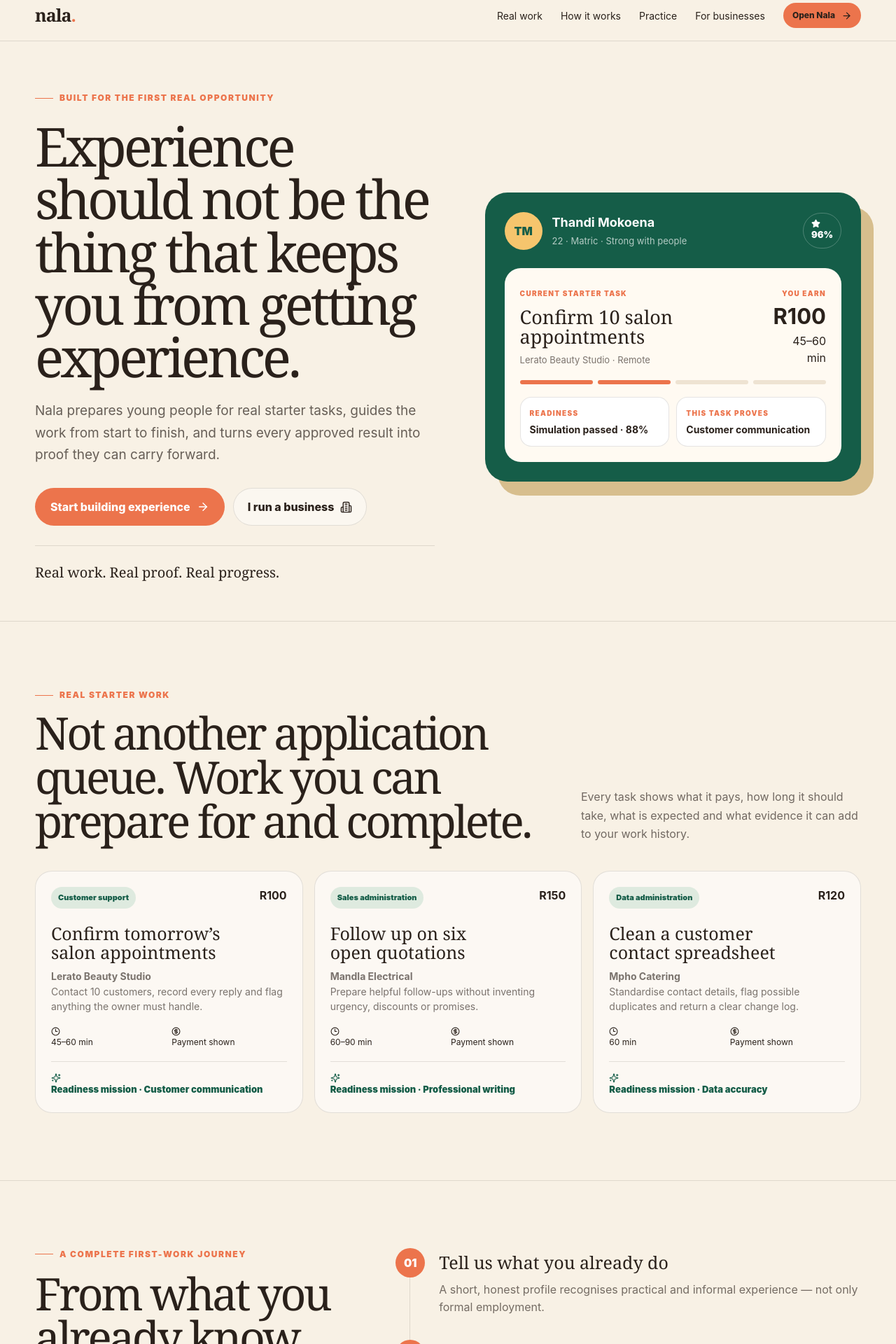
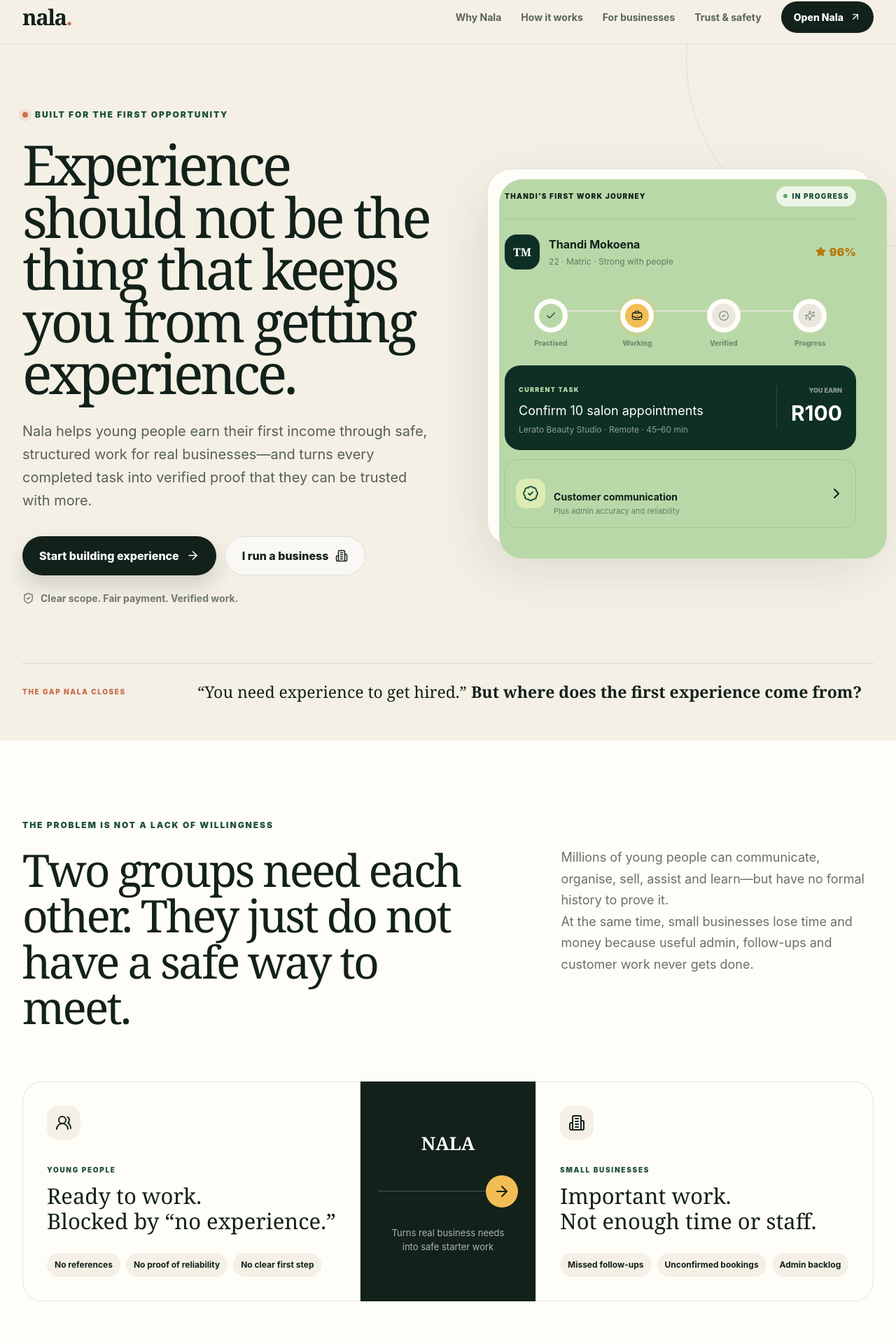
Before and after one commit to Buttercode-systems/Nala, a Next.js app: page / in a window 1280 px wide. Shown: the part 14-1934 px from the top of the page at 70% size. Built offline with nearby package versions, Linux system fonts and the light colour scheme.

Commit message:
Restore exact pre-Lovable landing page

```diff
--- a/src/app/page.tsx
+++ b/src/app/page.tsx
@@ -1,38 +1,117 @@
 import Link from "next/link";
-import {ArrowRight,BadgeCheck,BriefcaseBusiness,Building2,CircleDollarSign,Clock3,ShieldCheck,Sparkles,Star} from "lucide-react";
+import {ArrowRight, BadgeCheck, BriefcaseBusiness, Building2, Check, ChevronRight, CircleDollarSign, HeartHandshake, ShieldCheck, Sparkles, Star, UsersRound} from "lucide-react";
+import {Nav} from "@/components/nav";
 
-const tasks=[
- {category:"Customer support",title:"Confirm tomorrow’s salon appointments",business:"Lerato Beauty Studio",pay:"R100",time:"45–60 min",proof:"Customer communication",detail:"Contact 10 customers, record every reply and flag anything the owner must handle."},
- {category:"Sales administration",title:"Follow up on six open quotations",business:"Mandla Electrical",pay:"R150",time:"60–90 min",proof:"Professional writing",detail:"Prepare helpful follow-ups without inventing urgency, discounts or promises."},
- {category:"Data administration",title:"Clean a customer contact spreadsheet",business:"Mpho Catering",pay:"R120",time:"60 min",proof:"Data accuracy",detail:"Standardise contact details, flag possible duplicates and return a clear change log."}
-];
-const steps=[
- ["01","Tell us what you already do","A short, honest profile recognises practical and informal experience — not only formal employment."],
- ["02","See a suitable starting point","Nala shows work that matches your access, strengths and readiness rather than sending you into a crowded application queue."],
- ["03","Practise the specific work","Complete a job-specific readiness mission with realistic decisions, written work, feedback and a meaningful pass standard."],
- ["04","Accept clear, paid work","See payment, time, scope, device needs and expected evidence before you commit."],
- ["05","Do the work with guidance","Use a structured workbench, quality checks and clear escalation rules while completing the real task."],
- ["06","Turn the result into proof","The business verifies the work. Your readiness, quality and reliability become portable evidence in your Work Passport."]
-];
-const simulations=[
- {tag:"Customer support",title:"Appointment confirmation shift",copy:"Inspect booking conflicts, write a real confirmation message, classify replies and prepare a shift handover.",demo:["Spot a double-booking","Handle a late arrival","Log every customer outcome"]},
- {tag:"Data administration",title:"Customer data cleanup lab",copy:"Find record errors, choose safe cleanup actions, preserve the original file and produce a proper change log.",demo:["Identify invalid fields","Flag possible duplicates","Explain unresolved exceptions"]},
- {tag:"Finance administration",title:"Invoice reminder control room",copy:"Verify invoice facts, separate disputes from reminders and prepare accurate, respectful customer communication.",demo:["Audit before contact","Classify customer replies","Escalate a dispute safely"]}
+const workerSteps=[
+  ["01","Tell us what you can already do","Formal jobs are not the only experience that counts. Helping at a salon, selling products, managing a WhatsApp group or organising community work can all reveal useful skills."],
+  ["02","Practise before real work","Nala gives you a short, guided simulation so you can build confidence and the business can trust that you understand the task."],
+  ["03","Complete safe, paid work","You see the scope, payment, deadline and evidence requirements before accepting. Nala guides the process without hiding what is expected."],
+  ["04","Turn work into proof","The business verifies your quality, reliability and communication. That evidence grows your work passport and unlocks better opportunities."],
 ];
 
-export default function Home(){return <div className="landing-v2">
- <header className="v2-nav"><div className="v2-wrap v2-nav-inner"><Link href="/" className="v2-brand">nala<span>.</span></Link><nav className="v2-links" aria-label="Primary navigation"><a href="#work">Real work</a><a href="#journey">How it works</a><a href="#practice">Practice</a><a href="#business">For businesses</a><Link href="/worker" className="v2-nav-cta">Open Nala <ArrowRight size={15}/></Link></nav></div></header>
- <main>
-  <section className="v2-hero"><div className="v2-wrap v2-hero-grid"><div><div className="v2-kicker">Built for the first real opportunity</div><h1>Experience should not be the thing that keeps you from getting experience.</h1><p className="v2-hero-lede">Nala prepares young people for real starter tasks, guides the work from start to finish, and turns every approved result into proof they can carry forward.</p><div className="v2-actions"><Link href="/worker" className="v2-primary">Start building experience <ArrowRight size={18}/></Link><Link href="/business" className="v2-secondary">I run a business <Building2 size={17}/></Link></div><div className="v2-manifesto">Real work. Real proof. Real progress.</div></div>
-   <div className="v2-journey" aria-label="Sample Nala work journey"><div className="v2-person"><div className="v2-avatar">TM</div><div><strong>Thandi Mokoena</strong><p>22 · Matric · Strong with people</p></div><div className="v2-score"><Star size={13} fill="currentColor"/> 96%</div></div><div className="v2-task"><div className="v2-task-top"><div><small>Current starter task</small><h3>Confirm 10 salon appointments</h3><p>Lerato Beauty Studio · Remote</p></div><div className="v2-pay"><small>You earn</small><strong>R100</strong><span>45–60 min</span></div></div><div className="v2-progress"><span/><span/><span/><span/></div><div className="v2-proof"><div><span className="v2-micro">Readiness</span><strong>Simulation passed · 88%</strong></div><div><span className="v2-micro">This task proves</span><strong>Customer communication</strong></div></div></div></div>
-  </div></section>
-  <section className="v2-section" id="work"><div className="v2-wrap"><div className="v2-section-head"><div><div className="v2-kicker">Real starter work</div><h2 className="v2-section-title">Not another application queue. Work you can prepare for and complete.</h2></div><p className="v2-section-copy">Every task shows what it pays, how long it should take, what is expected and what evidence it can add to your work history.</p></div><div className="v2-task-grid">{tasks.map(task=><article className="v2-market-card" key={task.title}><div className="v2-market-top"><span className="v2-pill">{task.category}</span><strong>{task.pay}</strong></div><h3>{task.title}</h3><p><strong>{task.business}</strong></p><p>{task.detail}</p><div className="v2-meta"><span><Clock3 size={13}/> {task.time}</span><span><CircleDollarSign size={13}/> Payment shown</span></div><div className="v2-unlock"><Sparkles size={14}/> Readiness mission · {task.proof}</div></article>)}</div></div></section>
-  <section className="v2-section" id="journey"><div className="v2-wrap v2-story"><div><div className="v2-kicker">A complete first-work journey</div><h2>From what you already know to proof that speaks for you.</h2><p className="v2-story-intro">Nala does not ask a young person to pretend they already have a career. It creates a safe starting point and records what they prove along the way.</p></div><div className="v2-timeline">{steps.map(([n,title,copy])=><article className="v2-step" key={n}><span className="v2-step-num">{n}</span><div><h3>{title}</h3><p>{copy}</p></div></article>)}</div></div></section>
-  <section className="v2-section" id="practice"><div className="v2-wrap"><div className="v2-section-head"><div><div className="v2-kicker">Practise before real work</div><h2 className="v2-section-title">Train for the actual task — not a generic quiz.</h2></div><p className="v2-section-copy">Each work category has its own readiness mission, interaction types, coaching and pass standard. A worker must demonstrate understanding before task acceptance.</p></div><div className="v2-sim-grid">{simulations.map(sim=><article className="v2-sim-card" key={sim.title}><span className="v2-pill">{sim.tag}</span><h3>{sim.title}</h3><p>{sim.copy}</p><div className="v2-sim-demo"><strong>Inside this mission</strong>{sim.demo.map(item=><div className="v2-demo-row" key={item}><span className="v2-demo-dot"/>{item}</div>)}</div></article>)}</div><div className="v2-actions" style={{justifyContent:"center",marginTop:48}}><Link href="/worker" className="v2-secondary">Explore the practice library <ArrowRight size={17}/></Link></div></div></section>
-  <section className="v2-section"><div className="v2-wrap v2-passport"><div><div className="v2-kicker">Proof-of-Work Passport</div><h2>Do not just say you are reliable. Show what businesses verified.</h2><p className="v2-passport-copy">Every approved task and passed readiness mission becomes structured evidence: the work completed, skills demonstrated, business verification and reliability over time.</p><div className="v2-actions"><Link href="/passport" className="v2-primary">View the sample Passport <ArrowRight size={17}/></Link></div></div><div className="v2-passport-card"><div className="v2-passport-head"><div className="v2-avatar">TM</div><div><h3>Thandi Mokoena</h3><p>Proof-of-Work Passport</p></div><BadgeCheck size={28} color="#155d48" style={{marginLeft:"auto"}}/></div><div className="v2-passport-stats"><div><strong>3</strong><span>Verified tasks</span></div><div><strong>96%</strong><span>Reliability</span></div><div><strong>4</strong><span>Skills proven</span></div></div><div className="v2-evidence"><div><span>Appointment confirmation</span><strong>Verified · 5/5</strong></div><div><span>Customer data cleanup</span><strong>Verified · 5/5</strong></div><div><span>Readiness missions</span><strong>3 passed</strong></div></div></div></div></section>
-  <section className="v2-section v2-business" id="business"><div className="v2-wrap v2-business-grid"><div><div className="v2-kicker" style={{color:"#f6c56d"}}>For small businesses</div><h2>Get the important small work done — without hiring for a full-time role.</h2><p>Choose an outcome, add your business information and review the final result. Nala prepares the worker, structures the task and keeps scope, quality checks and evidence visible.</p><div className="v2-actions"><Link href="/business" className="v2-primary">Open the business workspace <ArrowRight size={17}/></Link></div></div><div className="v2-template-stack">{["Confirm tomorrow’s appointments","Prepare quotation follow-ups","Clean customer spreadsheets","Prepare invoice reminders","Draft review-ready social content"].map((item,index)=><div className="v2-template" key={item}><div><span>0{index+1} · Structured task template</span><strong>{item}</strong></div><BriefcaseBusiness size={20}/></div>)}</div></div></section>
-  <section className="v2-section"><div className="v2-wrap v2-safety"><div><div className="v2-kicker">Trust must be built into the work</div><h2 className="v2-section-title">Starter work should never mean careless or exploitative work.</h2></div><div className="v2-safety-list">{["Payment, time and expected evidence are visible before acceptance.","Job-specific readiness is completed before supported tasks can be accepted.","Workers are guided by approved instructions and clear authority boundaries.","Businesses can verify completed work or request a documented correction.","Readiness results and approved work are recorded separately and transparently.","Demo records stay isolated from future live marketplace data."].map(item=><div className="v2-safety-item" key={item}><ShieldCheck size={18} color="#155d48"/><span>{item}</span></div>)}</div></div></section>
-  <section className="v2-final"><div className="v2-wrap"><div className="v2-final-box"><h2>Nobody should be locked out of work because they have never worked.</h2><p>Nala gives a young person the first safe chance, records what they prove and helps that first task lead somewhere.</p><div className="v2-actions"><Link href="/worker" className="v2-primary">Start building experience <ArrowRight size={18}/></Link><Link href="/business" className="v2-secondary" style={{color:"white",borderColor:"rgba(255,255,255,.38)"}}>Create a task <Building2 size={17}/></Link></div></div></div></section>
- </main>
- <footer className="v2-footer"><div className="v2-wrap v2-footer-inner"><div><strong className="v2-brand">nala<span>.</span></strong><p>Real work. Real proof. Real progress.</p></div><div className="v2-footer-links"><a href="#work">Real work</a><a href="#journey">How it works</a><a href="#practice">Practice</a><a href="#business">For businesses</a></div><div>Built in South Africa · © 2026 Nala</div></div></footer>
- </div>}
+const businessOutcomes=["Confirm tomorrow’s appointments","Prepare quotation follow-ups","Clean customer spreadsheets","Draft social content","Prepare invoice reminders"];
+const safeguards=["No unpaid trial work","Payment shown before acceptance","Verified business and task history","Clear disputes and cancellation rules"];
+
+export default function Home(){
+ return <div className="landing-shell">
+  <Nav/>
+  <main>
+   <section className="hero-stage">
+    <div className="hero-grid">
+     <div className="hero-copy reveal-up">
+      <div className="eyebrow"><span className="eyebrow-dot"/>Built for the first opportunity</div>
+      <h1>Experience should not be the thing that keeps you from getting experience.</h1>
+      <p className="hero-lede">Nala helps young people earn their first income through safe, structured work for real businesses—and turns every completed task into verified proof that they can be trusted with more.</p>
+      <div className="hero-actions">
+       <Link href="/worker" className="primary-cta">Start building experience <ArrowRight size={19}/></Link>
+       <Link href="/business" className="secondary-cta">I run a business <Building2 size={18}/></Link>
+      </div>
+      <div className="trust-line"><ShieldCheck size={17}/><span>Clear scope. Fair payment. Verified work.</span></div>
+     </div>
+
+     <div className="journey-board reveal-up delay-1" aria-label="Example Nala work journey">
+      <div className="journey-topline"><span>THANDI’S FIRST WORK JOURNEY</span><span className="live-pill"><span/>IN PROGRESS</span></div>
+      <div className="journey-person">
+       <div className="portrait-mark">TM</div>
+       <div><strong>Thandi Mokoena</strong><p>22 · Matric · Strong with people</p></div>
+       <div className="journey-score"><Star size={15} fill="currentColor"/> 96%</div>
+      </div>
+      <div className="journey-track">
+       <div className="track-line"/>
+       <div className="journey-node done"><Check size={16}/><span>Practised</span></div>
+       <div className="journey-node active"><BriefcaseBusiness size={16}/><span>Working</span></div>
+       <div className="journey-node"><BadgeCheck size={16}/><span>Verified</span></div>
+       <div className="journey-node"><Sparkles size={16}/><span>Progress</span></div>
+      </div>
+      <div className="task-ticket">
+       <div><span className="ticket-label">CURRENT TASK</span><h3>Confirm 10 salon appointments</h3><p>Lerato Beauty Studio · Remote · 45–60 min</p></div>
+       <div className="ticket-pay"><small>YOU EARN</small><strong>R100</strong></div>
+      </div>
+      <div className="passport-preview">
+       <div className="passport-icon"><BadgeCheck/></div>
+       <div><span>WHAT THIS WILL PROVE</span><strong>Customer communication</strong><p>Plus admin accuracy and reliability</p></div>
+       <ChevronRight/>
+      </div>
+     </div>
+    </div>
+    <div className="hero-footnote"><span>THE GAP NALA CLOSES</span><p>“You need experience to get hired.” <strong>But where does the first experience come from?</strong></p></div>
+   </section>
+
+   <section className="problem-section" id="why-nala">
+    <div className="section-kicker">The problem is not a lack of willingness</div>
+    <div className="problem-grid">
+     <h2>Two groups need each other. They just do not have a safe way to meet.</h2>
+     <div className="problem-copy"><p>Millions of young people can communicate, organise, sell, assist and learn—but have no formal history to prove it.</p><p>At the same time, small businesses lose time and money because useful admin, follow-ups and customer work never gets done.</p></div>
+    </div>
+    <div className="bridge-visual">
+     <article className="bridge-side worker-side"><div className="bridge-icon"><UsersRound/></div><span>YOUNG PEOPLE</span><h3>Ready to work.<br/>Blocked by “no experience.”</h3><ul><li>No references</li><li>No proof of reliability</li><li>No clear first step</li></ul></article>
+     <div className="bridge-centre"><div className="bridge-word">NALA</div><div className="bridge-arrow"><span/><ArrowRight/></div><p>Turns real business needs into safe starter work</p></div>
+     <article className="bridge-side business-side"><div className="bridge-icon"><Building2/></div><span>SMALL BUSINESSES</span><h3>Important work.<br/>Not enough time or staff.</h3><ul><li>Missed follow-ups</li><li>Unconfirmed bookings</li><li>Admin backlog</li></ul></article>
+    </div>
+   </section>
+
+   <section className="how-section" id="how-it-works">
+    <div className="how-heading"><div><span className="section-kicker light">For young people</span><h2>From “no experience” to evidence that speaks for you.</h2></div><p>Nala does not simply send you to another job listing. It helps you create the experience employers keep asking for.</p></div>
+    <div className="steps-list">{workerSteps.map(([number,title,body])=><article key={number} className="step-row"><span className="step-number">{number}</span><h3>{title}</h3><p>{body}</p></article>)}</div>
+    <div className="passport-strip"><div><BadgeCheck size={34}/><span>PROOF-OF-WORK PASSPORT</span></div><p>Instead of only saying “I am hardworking,” show verified tasks, quality scores, skills demonstrated and businesses that would hire you again.</p><Link href="/passport">See an example passport <ArrowRight size={17}/></Link></div>
+   </section>
+
+   <section className="business-section" id="for-business">
+    <div className="business-intro">
+     <span className="section-kicker">For small businesses</span>
+     <h2>Get the important small work done—without hiring for a full-time role.</h2>
+     <p>Choose the outcome you need. Nala turns it into a clear task, prepares the worker, protects both sides and gives you a simple review process.</p>
+     <Link href="/business" className="dark-link">Open the business workspace <ArrowRight size={18}/></Link>
+    </div>
+    <div className="outcome-stack">{businessOutcomes.map((item,index)=><div className="outcome-card" key={item}><span>0{index+1}</span><strong>{item}</strong><ChevronRight/></div>)}</div>
+    <div className="business-value">
+     <div><HeartHandshake/><strong>Affordable support</strong><p>Pay for a defined outcome instead of carrying a full-time salary.</p></div>
+     <div><ShieldCheck/><strong>Lower training burden</strong><p>Workers practise first and receive step-by-step guidance during delivery.</p></div>
+     <div><BadgeCheck/><strong>Discover trusted talent</strong><p>Rebook reliable people or invite them into bigger opportunities later.</p></div>
+    </div>
+   </section>
+
+   <section className="difference-section">
+    <div className="difference-heading"><span className="section-kicker light">Why Nala is different</span><h2>Not another job board. Not another certificate.</h2></div>
+    <div className="comparison-grid">
+     <div className="comparison-muted"><span>TYPICAL JOB PLATFORM</span><h3>Lists opportunities</h3><p>Then asks applicants to already have the experience, references and confidence needed to compete.</p></div>
+     <div className="comparison-arrow"><ArrowRight/></div>
+     <div className="comparison-nala"><span>NALA</span><h3>Creates the first credible experience</h3><p>Practice → paid work → business verification → portable proof → better opportunity.</p></div>
+    </div>
+   </section>
+
+   <section className="safety-section" id="trust">
+    <div className="safety-copy"><span className="section-kicker">Dignity and safety by design</span><h2>Starter work should never mean exploitative work.</h2><p>Nala is designed around transparent expectations, fair treatment and controlled access to business information.</p></div>
+    <div className="safeguard-list">{safeguards.map(item=><div key={item}><span><Check size={15}/></span>{item}</div>)}</div>
+   </section>
+
+   <section className="final-cta">
+    <div className="cta-mark">nala.</div>
+    <h2>Your first chance should lead somewhere.</h2>
+    <p>Earn the first income. Build the first proof. Unlock the next opportunity.</p>
+    <div className="hero-actions centered"><Link href="/worker" className="primary-cta light-cta">Start as a worker <ArrowRight size={19}/></Link><Link href="/business" className="secondary-cta dark-secondary">Create work for someone <Building2 size={18}/></Link></div>
+   </section>
+  </main>
+  <footer className="site-footer"><div><strong>nala.</strong><p>Real work. Real proof. Real progress.</p></div><div className="footer-links"><a href="#why-nala">Why Nala</a><a href="#how-it-works">How it works</a><a href="#for-business">For businesses</a><a href="#trust">Trust & safety</a></div><div className="footer-note">Built in South Africa. Designed to travel.</div></footer>
+ </div>
+}
```
